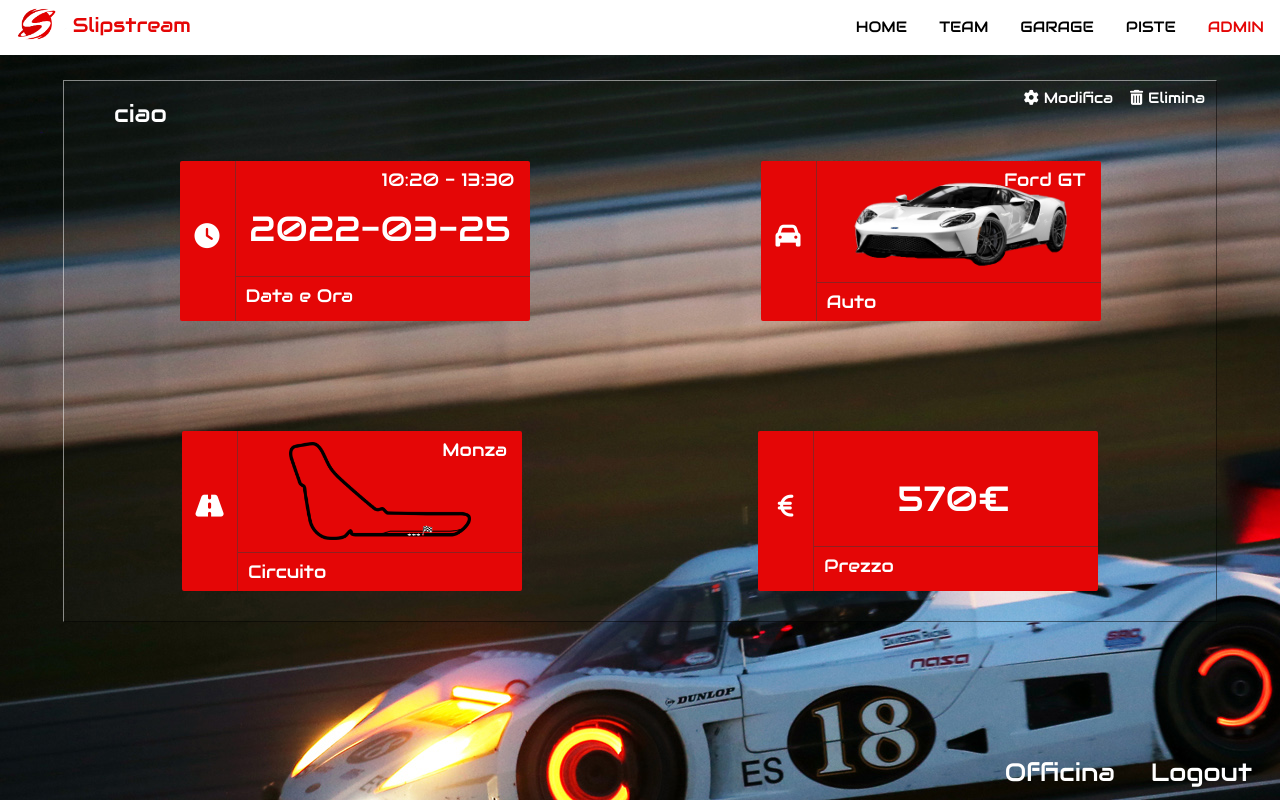
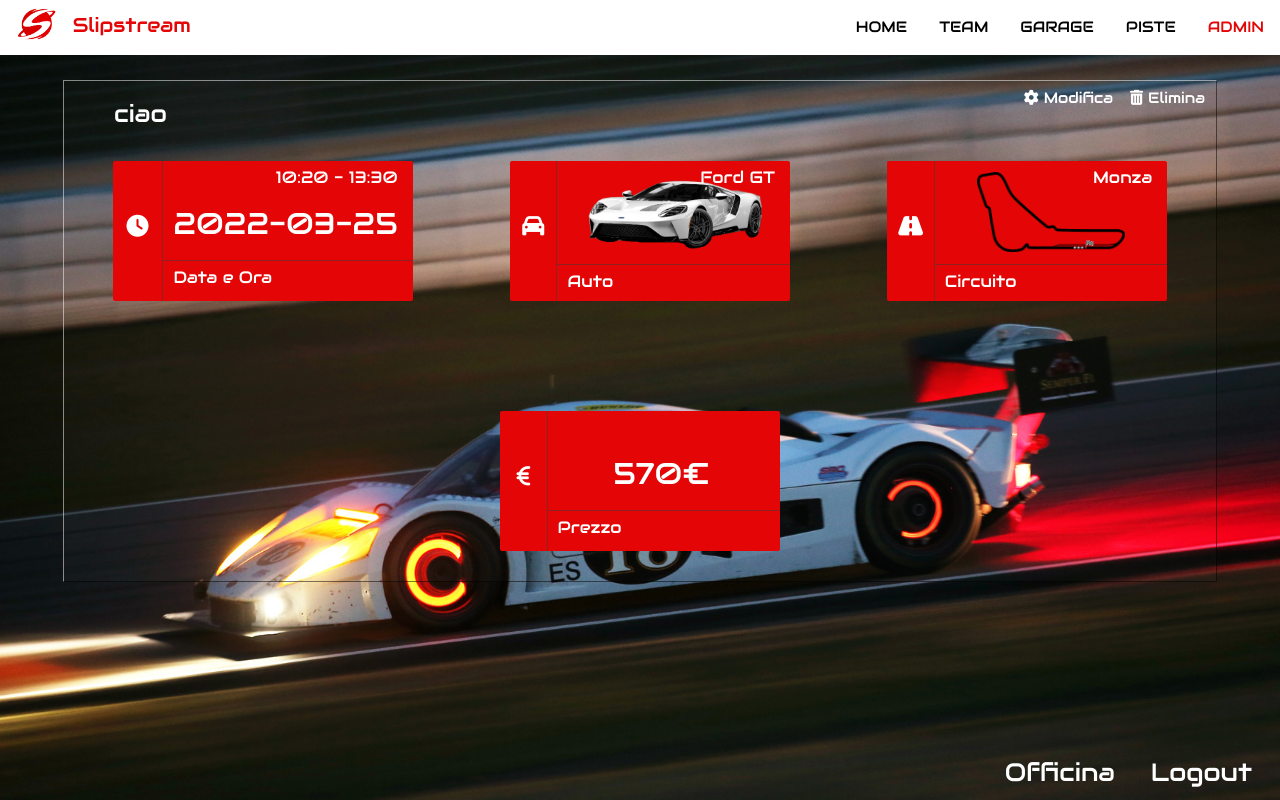
Before and after one commit to Dadezana/Slipstream, a PHP site: page /pages/admin.php in a window 1280 px wide. Run offline with PHP 8.4, Linux system fonts and the light colour scheme; a user stored in the database is signed in; data comes from the database, SQL or seed files in the repository; some libraries are stand-ins or nearby versions.

Commit message:
Adjusted zoom level

```diff
--- a/pages/css/admin.css
+++ b/pages/css/admin.css
@@ -23,6 +23,7 @@ body{
     margin: 0;
     background-image: url("../img/loginbg1.jpg")!important;
     background-attachment: fixed;
+    background-size: cover;
 }
 
 html{
@@ -54,20 +55,17 @@ html{
 }
 
 .container .card{
-    /* background: rgba(50, 50 ,50, 0.3); */
     background-color: var(--main-color);
-    /* position: relative; */
     display: flex;
     min-width: var(--min-card-width);
     max-height: var(--min-card-height);
-    /* width: var(--info-width); */
     height: 310px;
-    min-width: 340px;
-    max-width: 350px;
-    min-height: 160px;
+    min-width: 280px;
+    max-width: 300px;
+    min-height: 140px;
     border-radius: 2px;
-    /* box-shadow: #111 5px 5px 15px; */
     margin: 80px 25px 30px;
+    max-height: 140px;
 }
 
 .container .card .content{
@@ -82,7 +80,7 @@ html{
 }
 
 .container .card .content p{
-    font-size: 1.2em;
+    font-size: 1.1em;
     font-weight: 400;
     margin: 0;
     padding: 5px 0 5px 10px;
@@ -102,15 +100,13 @@ html{
 }
 .icon{
     color: rgb(255, 255, 255);
-    font-size: 25px;
+    font-size: 22px;
     margin: 0 5px 10px 5px;
 }
 
 .card .content .track{
-    /* width: 180px; */
-    height: 98px;
+    height: 80px;
     margin: 10px 0;
-    /* opacity: 0.75; */
 }
 
 .card .content #topRight{
@@ -127,7 +123,7 @@ html{
     position: relative;
     margin-top: 30px;
     margin-right: 15px;
-    font-size: 35px;
+    font-size: 30px;
     border: none;
     width: auto;
 }
```
